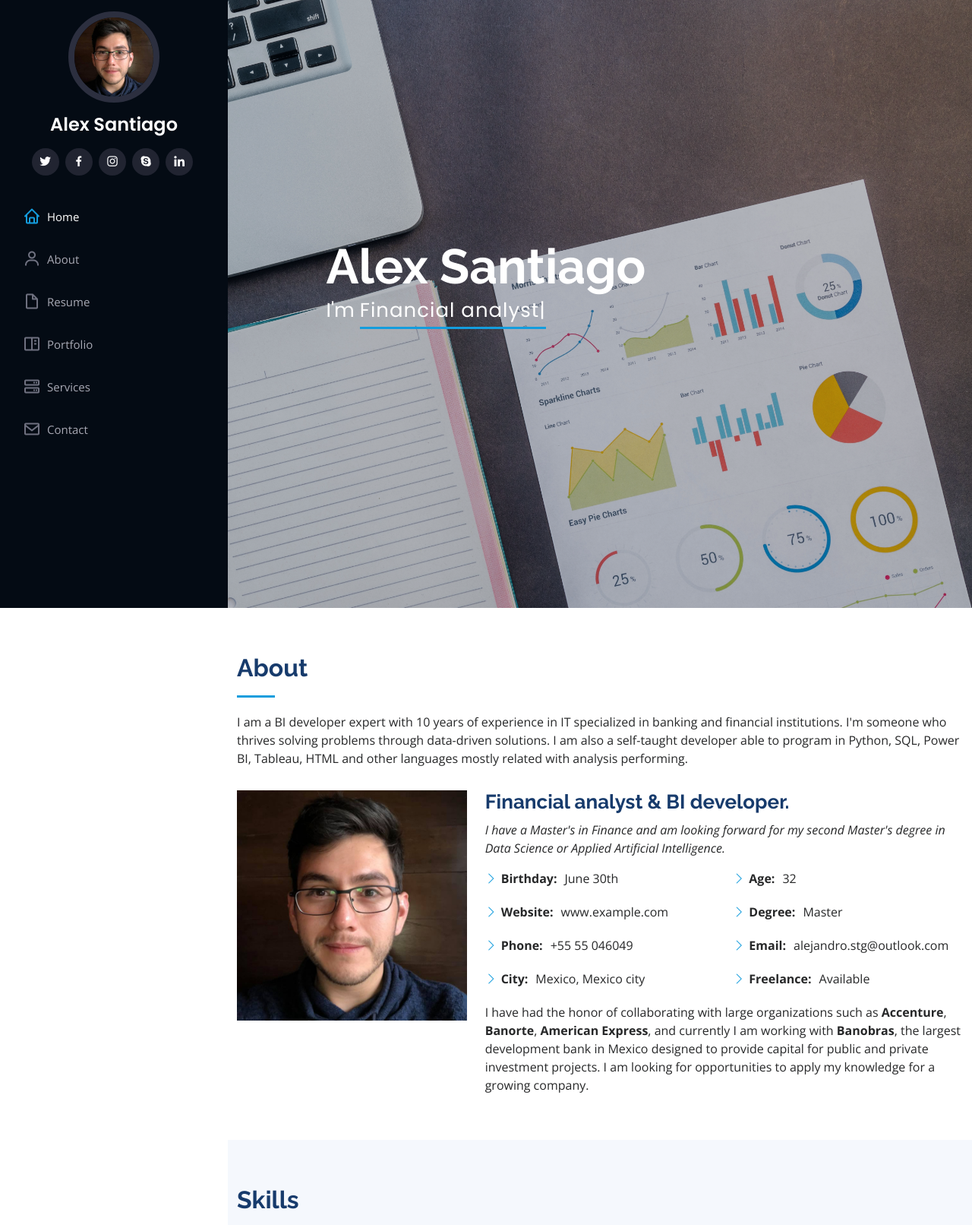
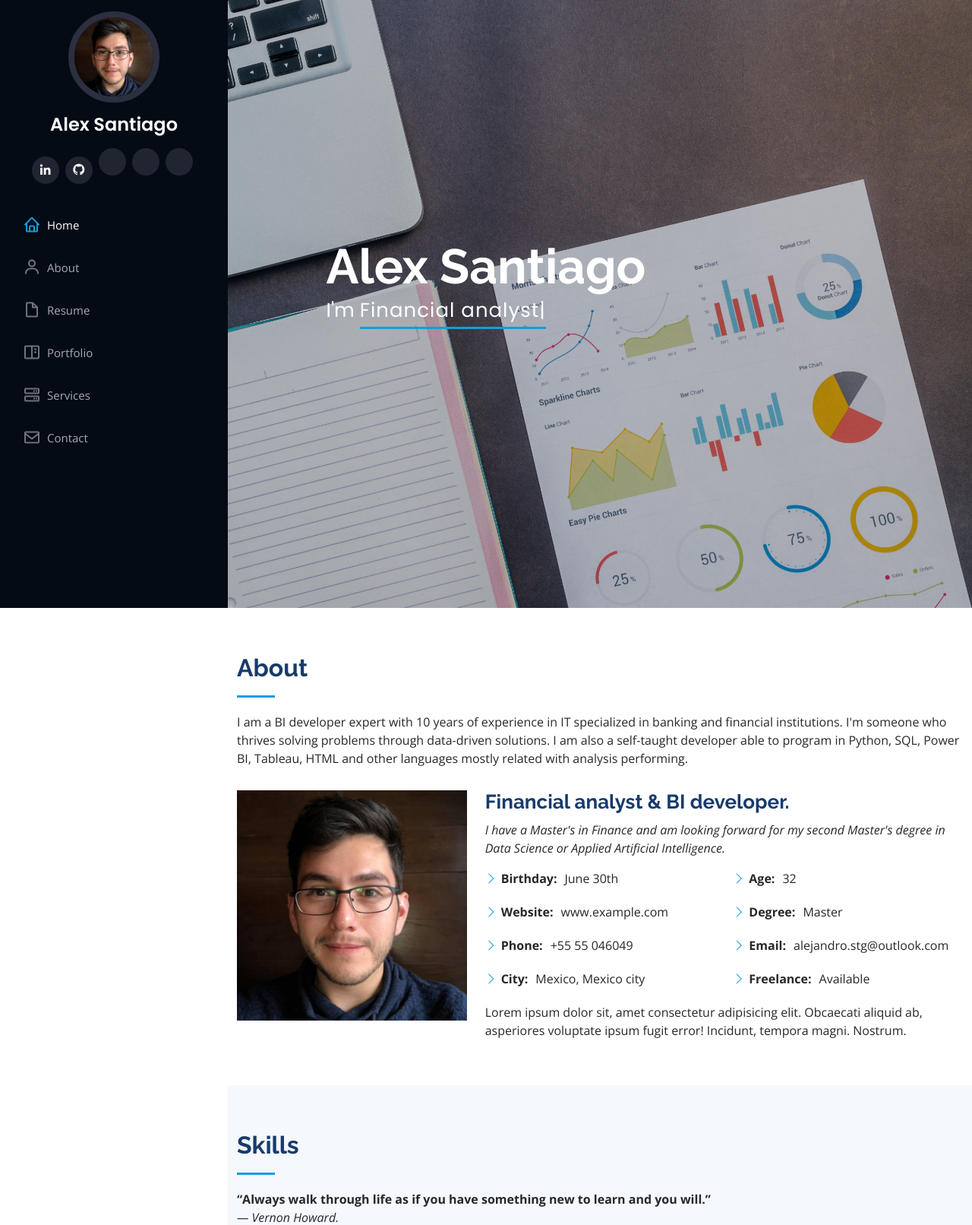
Before and after one commit to Alex-Stgo/portfolio, a Flask app: page / in a window 1280 px wide. Shown: the top 1612 px of the page at 76% size. Run offline with Flask 2, Linux system fonts and the light colour scheme; some libraries are stand-ins or nearby versions.

Commit message:
Se generan links del menú y se ajusta texto resume

```diff
--- a/templates/index.html
+++ b/templates/index.html
@@ -26,6 +26,9 @@
   <link href="static/assets/vendor/glightbox/css/glightbox.min.css" rel="stylesheet">
   <link href="static/assets/vendor/swiper/swiper-bundle.min.css" rel="stylesheet">
 
+  <!-- Fuente agregada para el ícono de udemy -->
+  <script src="https://code.iconify.design/1/1.0.7/iconify.min.js"></script>
+
   <!-- Template Main CSS File -->
   <link href="static/assets/css/style.css" rel="stylesheet">
 
@@ -50,11 +53,15 @@
         <img src="static/assets/img/profile-img.jpg" alt="" class="img-fluid rounded-circle">
         <h1 class="text-light"><a href="index.html">Alex Santiago</a></h1>
         <div class="social-links mt-3 text-center">
-          <a href="#" class="twitter"><i class="bx bxl-twitter"></i></a>
-          <a href="#" class="facebook"><i class="bx bxl-facebook"></i></a>
-          <a href="#" class="instagram"><i class="bx bxl-instagram"></i></a>
-          <a href="#" class="google-plus"><i class="bx bxl-skype"></i></a>
-          <a href="#" class="linkedin"><i class="bx bxl-linkedin"></i></a>
+          <a href="http://www.linkedin.com/in/alejandrostgo" target="_blank" class="Linkedin"><i class="bx bxl-linkedin"></i></a>
+          <a href="https://github.com/Alex-Stgo" target="_blank" class="Github"><i class="bx bxl-github"></i></a>
+          <a href="https://www.udemy.com/user/omar-alejandro-santiago-santaella/" target="_blank" class="Udemy"><i class="iconify" data-icon="cib:udemy" data-inline="true"></i></a>
+          <a href="https://www.coursera.org/user/c17d3e085bd9e704c15fc0130946d0a3" target="_blank" class="Coursera"><i class="iconify" data-icon="cib:coursera" data-inline="true"></i></a>
+          <a href="https://www.kaggle.com/alexssk" target="_blank" class="Kaggle"><i class="iconify" data-icon="simple-icons:kaggle" data-inline="true"></i></a>
+          <!-- <a href="#" class="Medium"><i class="bx bxl-medium"></i></a> -->
+          <!-- <a href="#" class="instagram"><i class="bx bxl-instagram"></i></a> -->
+          <!-- <a href="#" class="google-plus"><i class="bx bxl-skype"></i></a> -->
+
         </div>
       </div>
 
@@ -118,7 +125,7 @@
               </div>
             </div>
             <p>
-              I have had the honor of collaborating with large organizations such as <strong>Accenture</strong>, <strong>Banorte</strong>, <strong>American Express</strong>, and currently I am working with <strong>Banobras</strong>, the largest development bank in Mexico designed to provide capital for public and private investment projects. I am looking for opportunities to apply my knowledge for a growing company.
+              Lorem ipsum dolor sit, amet consectetur adipisicing elit. Obcaecati aliquid ab, asperiores voluptate ipsum fugit error! Incidunt, tempora magni. Nostrum.
             </p>
           </div>
         </div>
@@ -248,7 +255,7 @@
 
         <div class="section-title">
           <h2>Resume</h2>
-          <p>Magnam dolores commodi suscipit. Necessitatibus eius consequatur ex aliquid fuga eum quidem. Sit sint consectetur velit. Quisquam quos quisquam cupiditate. Et nemo qui impedit suscipit alias ea. Quia fugiat sit in iste officiis commodi quidem hic quas.</p>
+          <p>I have had the honor of collaborating with large organizations such as <strong>Accenture</strong>, <strong>Banorte</strong>, <strong>American Express</strong>, and currently I am working with <strong>Banobras</strong>, the largest development bank in Mexico designed to provide capital for public and private investment projects. I am looking for opportunities to apply my knowledge for a growing company.</p>
         </div>
 
         <div class="row">
```
